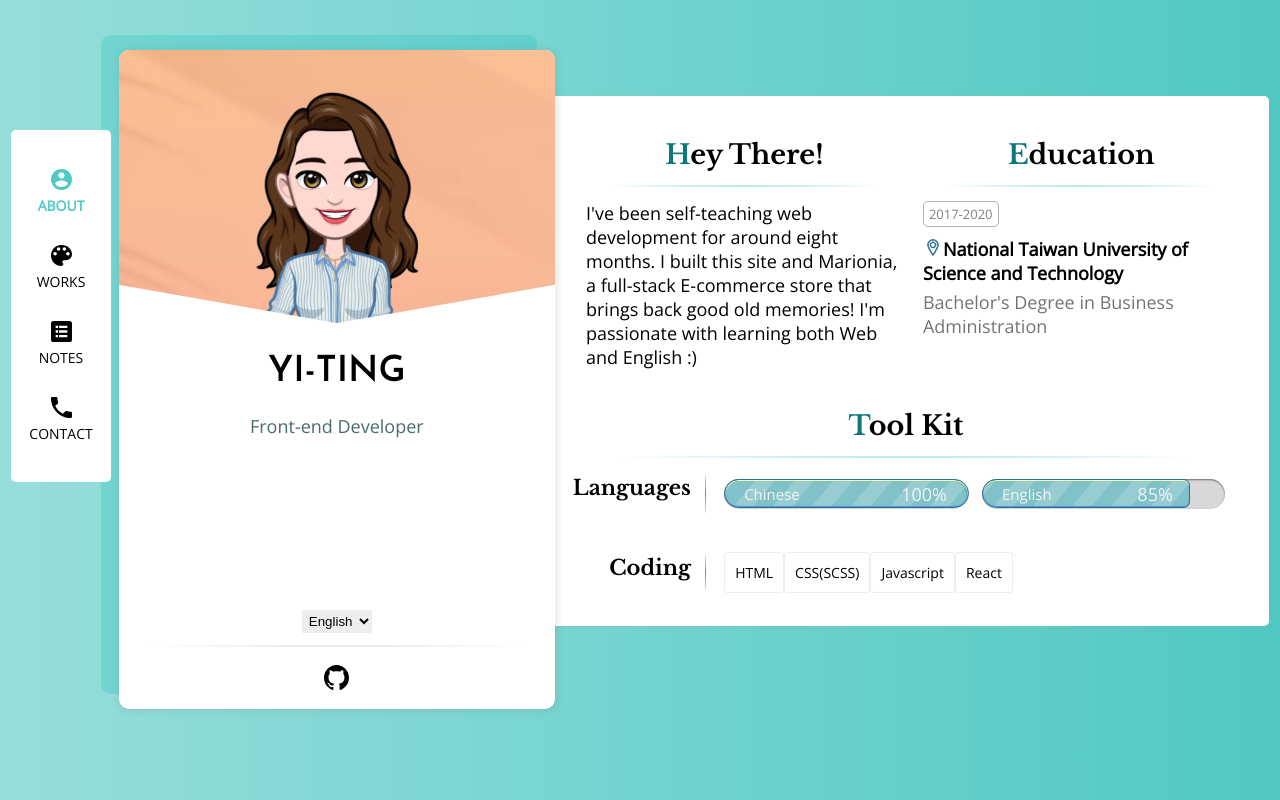
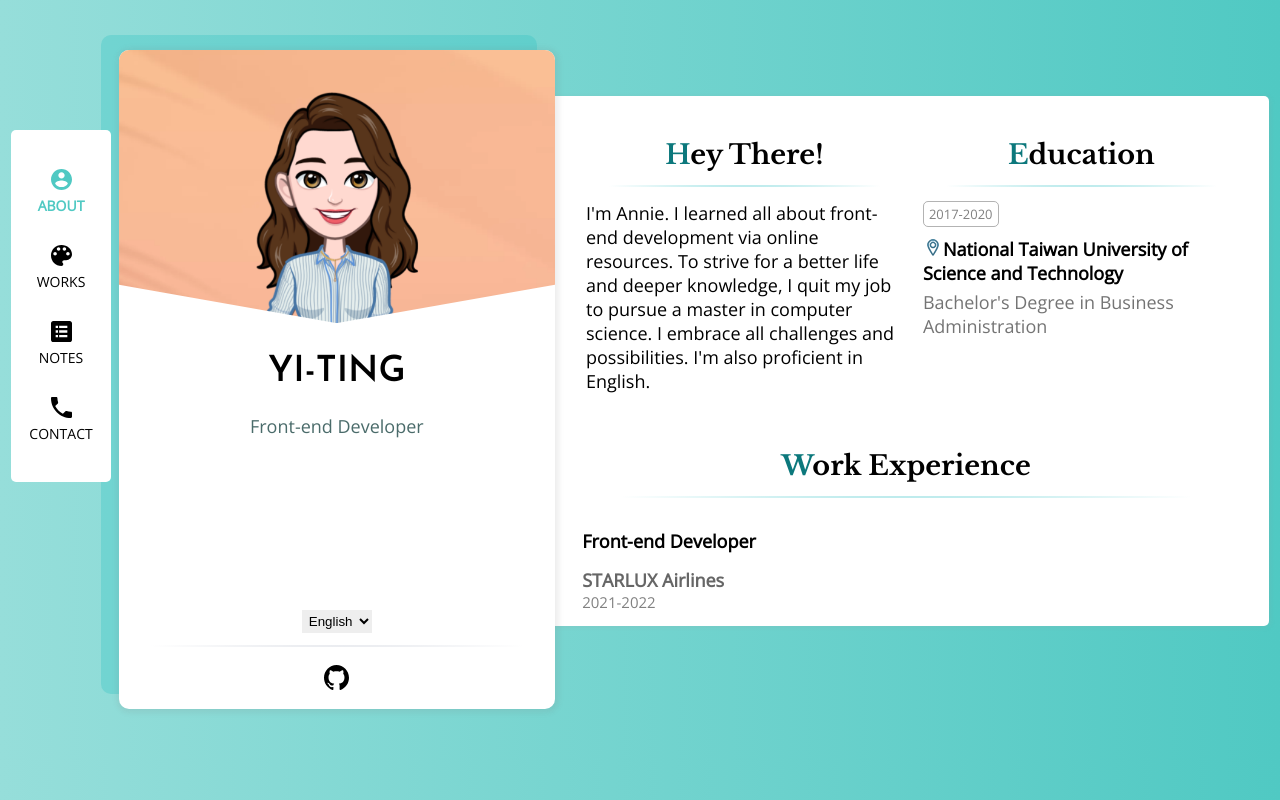
Before and after one commit to TYT11/Porfolio, a React (Create React App) app: page / in a window 1280 px wide. Built offline with nearby package versions, Linux system fonts and the light colour scheme.

Commit message:
update: work columns

```diff
--- a/src/components/CSS/layout.scss
+++ b/src/components/CSS/layout.scss
@@ -72,3 +72,7 @@
     flex-direction: column;
   }
 }
+
+.mt-1 {
+  margin-top: 1rem;
+}
--- a/src/components/CardRight/About.js
+++ b/src/components/CardRight/About.js
@@ -34,20 +34,48 @@ const About = () => {
             <div className="col-item-info">{lang.eduSchoolDeg} </div>
           </div>
         </div>
+      </div>{" "}
+      <div className="row mt-1">
+        <div className="col-1-of-1">
+          <div className="col-title">
+            <h2>{lang.workExp}</h2>
+          </div>
+          <div className="strength workExp timeframe">
+            <div className="col-1-of-1">
+              <ul className="workExp-items">
+                <li className="workExp-title">{lang.workTitle}</li>
+                <li className="workExp-company">{lang.workCompany}</li>
+                <li className="workExp-period">2021-2022</li>
+              </ul>
+              <div>
+                <div className="workExp-desc">{lang.workDesc}</div>
+              </div>
+            </div>
+          </div>
+        </div>
       </div>
-      <div className="row">
+      <div className="row mt-1">
         <div className="col-1-of-1">
           <div className="col-title">
             <h2>{lang.toolTitle}</h2>
           </div>
+          <div className="strength mt-1">
+            <h3 className="strength-title">{lang.coding}</h3>
+            <ul className="coding strength-items">
+              <li className="coding-item">Javascript</li>
+              <li className="coding-item">React</li>
+              <li className="coding-item">Vue</li>
+              <li className="coding-item">CSS(SCSS)</li>
+            </ul>
+          </div>
           <div className="strength">
             <h3 className="strength-title">{lang.languages}</h3>
             <ul className="languages strength-items">
-              <li className="languages-item">
+              {/* <li className="languages-item">
                 <span className="languages-bar-font">{lang.chinese}</span>
                 <span className="languages-bar languages-chinese"></span>
                 <span className="languages-bar-font-percent">100%</span>
-              </li>
+              </li> */}
               <li className="languages-item">
                 <span className="languages-bar-font">{lang.english}</span>
                 <span className="languages-bar languages-english"></span>
@@ -55,18 +83,9 @@ const About = () => {
               </li>
             </ul>
           </div>
-          <div className="strength">
-            <h3 className="strength-title">{lang.coding}</h3>
-            <ul className="coding strength-items">
-              <li className="coding-item">HTML</li>
-              <li className="coding-item">CSS(SCSS)</li>
-              <li className="coding-item">Javascript</li>
-              <li className="coding-item">React</li>
-            </ul>
-          </div>
         </div>
       </div>
-      <div className="row">
+      <div className="row mt-1">
         <div className="col-1-of-1 ">
           <div className="col-title">
             <h2>{lang.courses}</h2>
--- a/src/components/CardRight/About.scss
+++ b/src/components/CardRight/About.scss
@@ -139,6 +139,29 @@
     @include media(tabletM) {
       display: none;
     }
+  }
+}
+
+.workExp {
+  flex-direction: column;
+  &-items {
+    display: flex;
+    flex-direction: column;
+  }
+  &-title {
+    margin-bottom: 0.9rem;
+    font-weight: bold;
+  }
+  &-company {
+    font-weight: bold;
+    color: #666;
+  }
+  &-period {
+    font-size: 15px;
+    color: rgb(129, 129, 129);
+  }
+  &-desc {
+    margin-top: 1.5rem;
   }
 }
 
--- a/src/components/CardRight/Blog.js
+++ b/src/components/CardRight/Blog.js
@@ -72,7 +72,7 @@ const Blog = () => {
           <div className="col-title">
             <h2>{lang.notes}</h2>
           </div>
-          {loading ? <Loader /> : <BlogRender datas={datas} />}
+          {loading ? <Loader /> : <Loader />}
         </div>
       </div>
 
--- a/src/components/CardRight/Works.js
+++ b/src/components/CardRight/Works.js
@@ -22,7 +22,7 @@ const Works = () => {
 
       <div className="col">
         <div className="col-left works-col">
-          <a href="https://marionia.herokuapp.com/" target="blank">
+          <a href="https://github.com/TYT11/Marionia" target="blank">
             <div className="col-img">
               <img
                 src={Ecommerce_l}
--- a/src/components/lang.js
+++ b/src/components/lang.js
@@ -2,10 +2,15 @@ const lang = {
   en_us: {
     intro: "Hey There!",
     introText:
-      "I've been self-teaching web development for around eight months. I built this site and Marionia, a full-stack E-commerce store that brings back good old memories! I'm passionate with learning both Web and English :)",
+      "I'm Annie. I learned all about front-end development via online resources. To strive for a better life and deeper knowledge, I quit my job to pursue a master in computer science. I embrace all challenges and possibilities. I'm also proficient in English.",
     edu: "Education",
     eduSchool: "National Taiwan University of Science and Technology",
     eduSchoolDeg: "Bachelor's Degree in Business Administration",
+    workExp: "Work Experience",
+    workTitle: "Front-end Developer",
+    workCompany: "STARLUX Airlines",
+    workDesc:
+      "In charge of the development and maintenance of internal systems. Adopted Vue to implement functions such as authority system, timeline grantt chart, real-time notification and multilanguage switches.",
     toolTitle: "Tool Kit",
     languages: "Languages",
     chinese: "Chinese",
@@ -20,15 +25,20 @@ const lang = {
     email: "E-mail",
     name: "Name",
     content: "Content",
-    notes: "Notes",
+    notes: "Notes (no notes yet)",
   },
   zh_tw: {
     intro: "關於",
     introText:
-      "我是依婷，前端自學約八個月，學習期間做了全端電商 Marionia 以及本個人網站。大學從事過英文家教、補教英文老師、文書翻譯等，雖然非本科出身，但英文的助攻讓我在學習時能接觸相當多的資源。目前透過Udemy、edX等網站努力點技能當中 :)",
+      "我是蔡依婷，透過線上資源，自學轉職網頁前端。為了精進自己，離職考取資工研究所。英文能力良好，大學即考取多益 955 分。熱愛嘗試各種挑戰。",
     edu: "學歷",
     eduSchool: "國立臺灣科技大學",
     eduSchoolDeg: "　企業管理系",
+    workExp: "工作經歷",
+    workTitle: "網頁前端工程師",
+    workCompany: "星宇航空股份有限公司",
+    workDesc:
+      "使用框架為 Vue，負責內部系統開發、維護。處理過權限系統、時間軸圖表、即時推播、多國語系等功能實作。",
     toolTitle: "工具箱",
     languages: "語言",
     chinese: "中文",
@@ -43,7 +53,7 @@ const lang = {
     email: "電子信箱",
     name: "姓名",
     content: "內容",
-    notes: "筆記",
+    notes: "筆記（撰寫中）",
   },
 };
 
```
